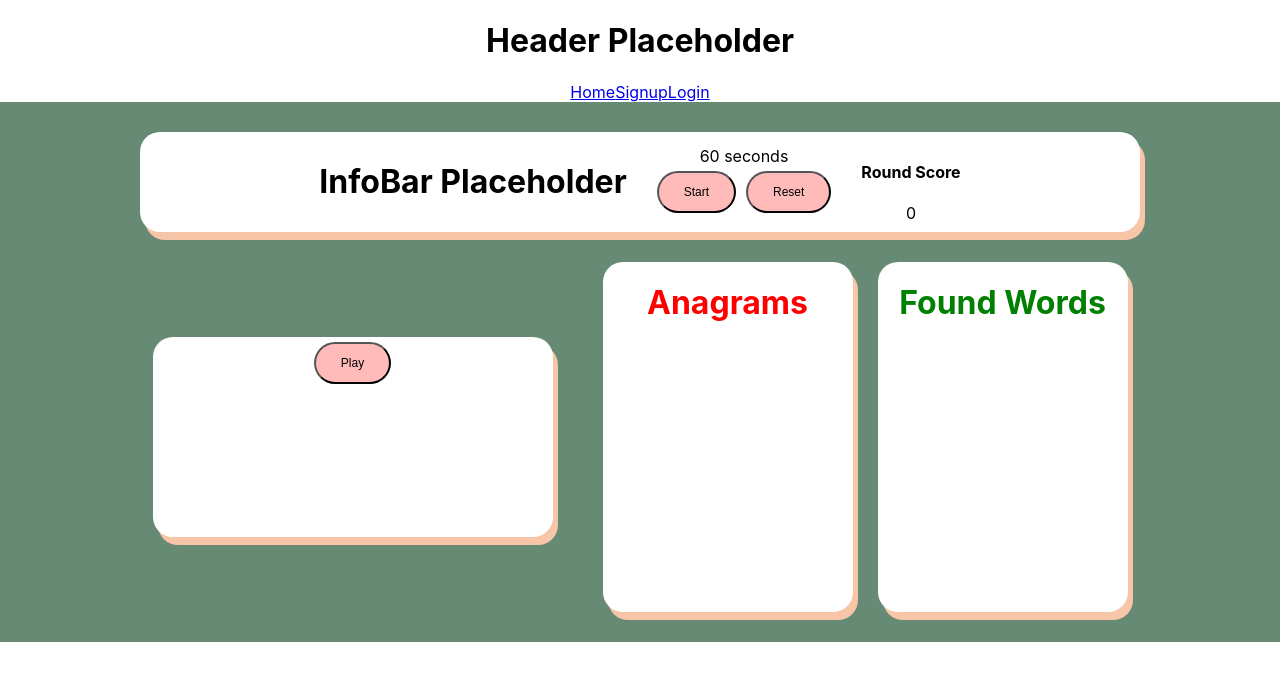
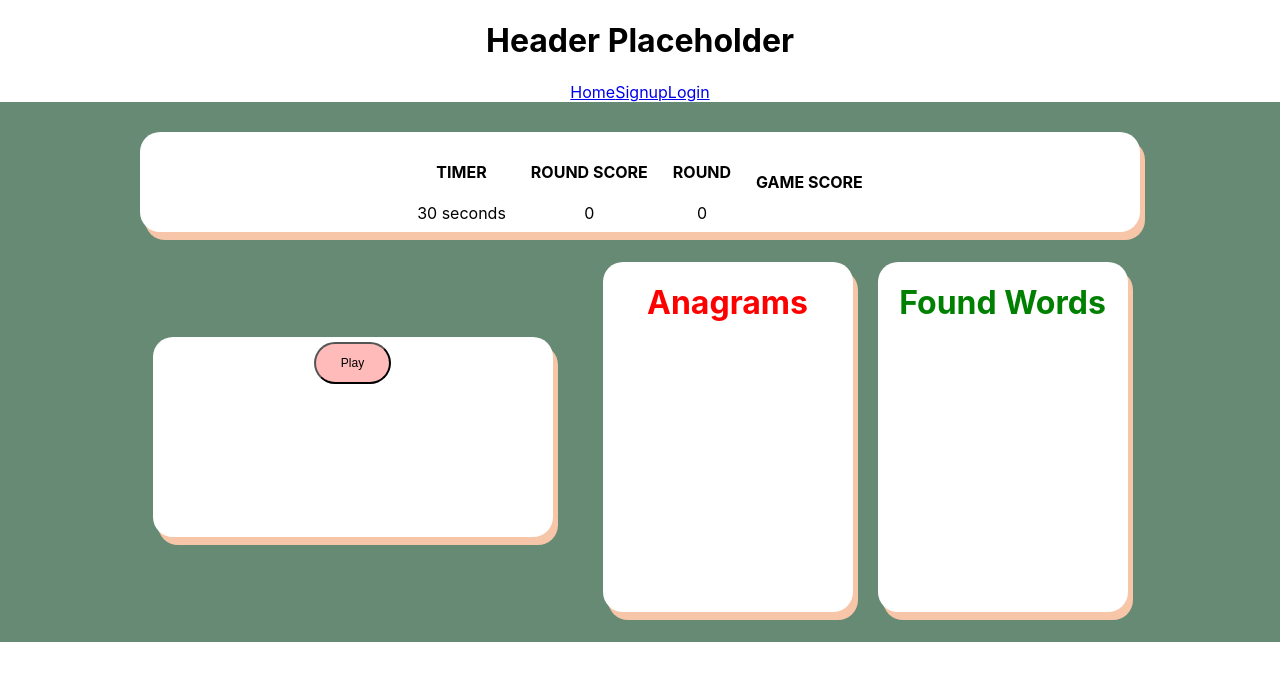
Before and after one commit to svthiery/synonym-frontend, a React (Create React App) app: page /play in a window 1280 px wide. Shown: the top 680 px of the page. Built offline with nearby package versions, Linux system fonts and the light colour scheme.

Commit message:
Add end of round modal

```diff
--- a/package.json
+++ b/package.json
@@ -10,6 +10,7 @@
     "react-dom": "^17.0.1",
     "react-router-dom": "^5.2.0",
     "react-scripts": "4.0.3",
+    "use-sound": "^2.0.1",
     "web-vitals": "^1.0.1"
   },
   "scripts": {
--- a/src/App.css
+++ b/src/App.css
@@ -51,7 +51,6 @@ button {
   padding-left: 25px;
   margin: 5px;
 }
-
 
 /* ------ Homepage ------ */
 
@@ -194,3 +193,18 @@ button {
   margin-bottom: 30px;
   color: green;
 }
+
+/* ------ Modal ------ */
+
+.end-round-modal {
+  position:fixed;
+    background: white;
+    width: 40%;
+    height: auto;
+    top:50%;
+    left:50%;
+    transform: translate(-50%,-50%);
+    text-align: center;
+    box-shadow: 5px 8px #f7c5a8;
+    border-radius: 20px;
+}
--- a/src/components/Anagrams.js
+++ b/src/components/Anagrams.js
@@ -13,7 +13,7 @@ function Anagrams({ synonyms, anagrams }) {
             // anagram={anagram.anagram}
             // syn={anagram.syn}/>
             <div className="anagram-div">
-                {anagram.anagram}
+                {anagram.anagram.toUpperCase()}
             </div>
         );
     })
--- /dev/null
+++ b/src/components/EndRoundModal.js
@@ -0,0 +1,34 @@
+import React from "react";
+
+function EndRoundModal({ showModal, setShowModal, gameScore, roundScore, foundSynonyms, startNewRound, currentGame, handleNewGameClick }) {
+
+    function handleNextRound() {
+        setShowModal(false)
+        startNewRound(currentGame)
+    }
+
+    function handleNewGame() {
+        setShowModal(false);
+        handleNewGameClick()
+    }
+
+    const toRender = showModal ? (
+        <div className="end-round-modal">
+          {foundSynonyms.length > 1 ? <p>Congratulations, you found {foundSynonyms.length} synonyms!</p> : <div>Game Over!</div>}
+          <p>Game Score: {gameScore}</p>
+          <p>Round Score: {roundScore}</p>
+          {foundSynonyms.length > 1 ? <button onClick={handleNextRound}>Next Round</button> : <button onClick={handleNewGame}>New Game</button>}
+      </div>
+      ) : (
+        null
+      );
+
+    return toRender
+  }
+
+  export default EndRoundModal;
+// export default class Modal extends React.Component {
+//   render() {
+//     return <div>Hello Modal</div>;
+//   }
+// }
--- a/src/components/FoundWords.js
+++ b/src/components/FoundWords.js
@@ -3,7 +3,7 @@ function FoundWords({foundSynonyms}) {
     const synList = foundSynonyms.map(synonym => {
         return (
             <div className="synonym-div">
-                {synonym.syn}
+                {synonym.syn.toUpperCase()}
             </div>
         );
     })
--- a/src/components/GameContainer.js
+++ b/src/components/GameContainer.js
@@ -1,11 +1,15 @@
 import React, { useEffect, useState } from "react";
+import useSound from 'use-sound';
 import InfoBar from "./InfoBar";
 import Anagrams from "./Anagrams";
 import GuessForm from "./GuessForm";
-import FoundWords from "./FoundWords"
+import FoundWords from "./FoundWords";
+import EndRoundModal from "./EndRoundModal"
 
 function GameContainer({ currentUser }) {
   const [currentGame, setCurrentGame] = useState(null);
+  const [currentRound, setCurrentRound] = useState(0);
+  const [gameScore, setGameScore] = useState(null);
   const [currentHeadword, setCurrentHeadword] = useState(null);
   const [currentPartOfSpeech, setCurrentPartOfSpeech] = useState(null);
   const [currentSynonyms, setCurrentSynonyms] = useState([]);
@@ -17,8 +21,10 @@ function GameContainer({ currentUser }) {
   const [guess, setGuess] = useState("")
   const [guessAlert, setGuessAlert] = useState("")
 
+  const [showModal, setShowModal] = useState(false)
+
   //Timer State
-  const [seconds, setSeconds] = useState(60);
+  const [seconds, setSeconds] = useState(30);
   const [timerIsActive, setTimerIsActive] = useState(false);
 
   function handleNewGameClick() {
@@ -34,6 +40,7 @@ function GameContainer({ currentUser }) {
       .then((newGameObj) => {
         console.log("Success:", newGameObj);
         setCurrentGame(newGameObj);
+        setCurrentRound(0)
         startNewRound(newGameObj);
       });
   }
@@ -57,6 +64,8 @@ function GameContainer({ currentUser }) {
       .then((newGameObj) => {
         console.log("Success:", newGameObj);
         getNewWord(randWordId);
+        let newRoundNum = currentRound + 1
+        setCurrentRound(newRoundNum)
       });
   }
 
@@ -67,6 +76,9 @@ function GameContainer({ currentUser }) {
         // console.log(word);
         setCurrentHeadword(word.headword);
         setCurrentPartOfSpeech(word.part_of_speech);
+        resetTimer()
+        setRoundScore(0)
+        setFoundSynonyms([])
         createSynObjs(word.synonyms);
         startTimer()
       });
@@ -74,7 +86,7 @@ function GameContainer({ currentUser }) {
 
   function createSynObjs(synsArray) {
     const synsObjs = synsArray.map(syn => {
-        return {"syn": syn, "anagram": syn, "isFound": false }
+        return {"syn": syn.toUpperCase(), "anagram": syn.toUpperCase(), "isFound": false }
     })
     console.log(synsObjs)
     setCurrentSynonyms(synsObjs)
@@ -114,9 +126,28 @@ function GameContainer({ currentUser }) {
     setTimerIsActive(!timerIsActive);
   }
 
+  function stopTimer(){
+    setTimerIsActive(!timerIsActive);
+    endRound()
+  }
+
   function resetTimer() {
-    setSeconds(60);
+    setSeconds(30);
     setTimerIsActive(false);
+  }
+
+  function showEndRoundModal() {
+      setShowModal(true)
+  }
+
+  function endRound() {
+      showEndRoundModal()
+      let newGameScore = gameScore + roundScore
+      setGameScore(newGameScore)
+      showEndRoundModal()
+      //Initiate modal with round score, game score, words guessed, etc.
+      //Adds round score to game score
+      //create play button that starts a new round
   }
 
   //-------------Guess Functions-------------------
@@ -143,6 +174,7 @@ function GameContainer({ currentUser }) {
                 return anagram["syn"] !== currentGuess
             })
             setCurrentAnagrams(newAnagrams)
+            // playWinSound()
         } else if (currentGuess === anagram["syn"] && anagram["isFound"] === true) {
         };
     });
@@ -159,12 +191,20 @@ function GameContainer({ currentUser }) {
   }
 
   useEffect(() => {
-      console.log(foundSynonyms.length, currentSynonyms.length)
     if (foundSynonyms.length === currentSynonyms.length && foundSynonyms.length !== 0) {
-        let won = "You guessed all the words!"
-        setGuessAlert(won)
+        // let won = "You guessed all the words!"
+        // setGuessAlert(won)
+        // playWinSound()
+        stopTimer()
+        showEndRoundModal()
     }
   }, [foundSynonyms])
+
+  ////Sound Effects
+
+//   const winSoundUrl = "%PUBLIC_URL%/109662__grunz__success.mp3"
+
+//   const [playWinSound] = useSound(winSoundUrl);
 
   return (
     <div className="outer-game-container">
@@ -175,8 +215,11 @@ function GameContainer({ currentUser }) {
           timerIsActive={timerIsActive}
           setTimerIsActive={setTimerIsActive}
           startTimer={startTimer}
+          stopTimer={stopTimer}
           resetTimer={resetTimer}
           roundScore={roundScore}
+          currentRound={currentRound}
+          gameScore={gameScore}
         />
         <div className="headword-div">
           <div className="current-word">{currentHeadword}</div>
@@ -187,6 +230,17 @@ function GameContainer({ currentUser }) {
             <button onClick={handleNewGameClick}>Play</button>
           )}
         </div>
+        <EndRoundModal
+        showModal={showModal}
+        setShowModal={setShowModal}
+        gameScore={gameScore}
+        roundScore={roundScore}
+        foundSynonyms={foundSynonyms}
+        anagrams={currentAnagrams}
+        startNewRound={startNewRound}
+        currentGame={currentGame}
+        handleNewGameClick={handleNewGameClick}
+        />
         <GuessForm
             currentUser={currentUser}
             currentGame={currentGame}
--- a/src/components/GuessForm.js
+++ b/src/components/GuessForm.js
@@ -15,7 +15,8 @@ function GuessForm({
 
   function handleSubmit(e) {
     e.preventDefault();
-    checkForMatches(guess);
+    let capGuess = guess.toUpperCase()
+    checkForMatches(capGuess);
     setGuess("");
   }
 
--- a/src/components/InfoBar.js
+++ b/src/components/InfoBar.js
@@ -1,22 +1,34 @@
 import Timer from "./Timer";
 
-function InfoBar({ seconds, setSeconds, timerIsActive, setTimerIsActive, startTimer, resetTimer, roundScore }) {
+function InfoBar({ seconds, setSeconds, timerIsActive, setTimerIsActive, startTimer, stopTimer, resetTimer, roundScore, currentRound, gameScore }) {
     return (
       <div className="info-bar">
-          <h1>InfoBar Placeholder</h1>
           <Timer
           seconds={seconds}
           setSeconds={setSeconds}
           timerIsActive={timerIsActive}
           setTimerIsActive={setTimerIsActive}
           startTimer={startTimer}
+          stopTimer={stopTimer}
           resetTimer={resetTimer}
           roundScore={roundScore}
           />
           <div className="round-score-div">
-              <h4>Round Score</h4>
+              <h4>ROUND SCORE</h4>
               <div>
                   {roundScore}
+              </div>
+          </div>
+          <div className="current-round-div">
+              <h4>ROUND</h4>
+              <div>
+                  {currentRound}
+              </div>
+          </div>
+          <div className="current-round-div">
+              <h4>GAME SCORE</h4>
+              <div>
+                  {gameScore}
               </div>
           </div>
       </div>
--- a/src/components/Timer.js
+++ b/src/components/Timer.js
@@ -1,6 +1,19 @@
 import React, { useState, useEffect } from "react";
 
-function Timer({ seconds, setSeconds, timerIsActive, setTimerIsActive, startTimer, resetTimer }) {
+function Timer({ seconds, setSeconds, timerIsActive, setTimerIsActive, startTimer, stopTimer, resetTimer }) {
+
+    //-----Original timer function
+//   useEffect(() => {
+//     let interval = null;
+//     if (timerIsActive) {
+//       interval = setInterval(() => {
+//         setSeconds(seconds => seconds - 1);
+//       }, 1000);
+//     } else if (!timerIsActive && seconds !== 0) {
+//       clearInterval(interval);
+//     }
+//     return () => clearInterval(interval);
+//   }, [timerIsActive, seconds]);
 
   useEffect(() => {
     let interval = null;
@@ -8,6 +21,9 @@ function Timer({ seconds, setSeconds, timerIsActive, setTimerIsActive, startTime
       interval = setInterval(() => {
         setSeconds(seconds => seconds - 1);
       }, 1000);
+      if (seconds === 0) {
+        stopTimer()
+      }
     } else if (!timerIsActive && seconds !== 0) {
       clearInterval(interval);
     }
@@ -17,9 +33,10 @@ function Timer({ seconds, setSeconds, timerIsActive, setTimerIsActive, startTime
 
   return (
     <div className="timer">
+        <h4>TIMER</h4>
       <div className="time">{seconds} seconds</div>
       <div className="row">
-        <button
+        {/* <button
           className={`button button-primary button-primary-${
             timerIsActive ? "active" : "inactive"
           }`}
@@ -27,7 +44,7 @@ function Timer({ seconds, setSeconds, timerIsActive, setTimerIsActive, startTime
         >
           {timerIsActive ? "Pause" : "Start"}
         </button>
-        <button className="button-secondary" onClick={resetTimer}>Reset</button>
+        <button className="button-secondary" onClick={resetTimer}>Reset</button> */}
       </div>
     </div>
   );
```
Also changed, not shown: 2 other files (tests, documents, lock files or other folders).
